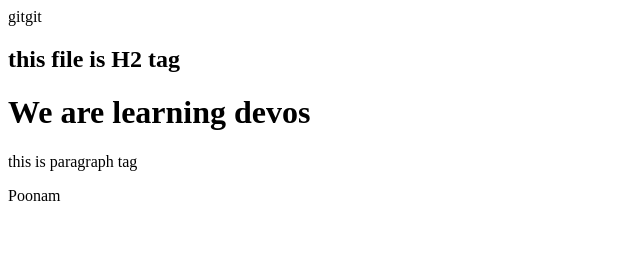
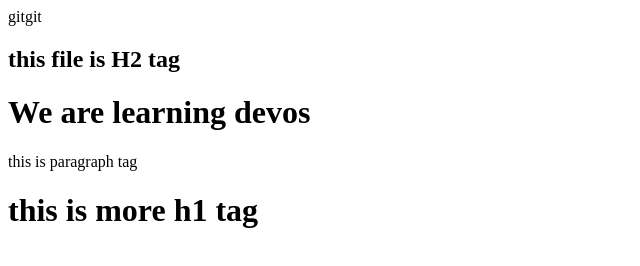
Before and after one commit to Nextgen-cloudtechnologies/HDFC-mobile-app, a plain HTML site: page index.html in a window 1280 px wide. Shown: the whole page, without its empty margins (0-640 px from the left). Drawn offline with Linux system fonts and the light colour scheme.

Commit message:
added data in h1 tag

```diff
--- a/index.html
+++ b/index.html
@@ -9,6 +9,6 @@
         <h2>this file is H2 tag</h2>
         <h1> We are learning devos</h1>
         <p>this is paragraph tag</p>
-        <h>Poonam</h>
+        <h1>this is more h1 tag</h1>
     </body>
     </html>
```
